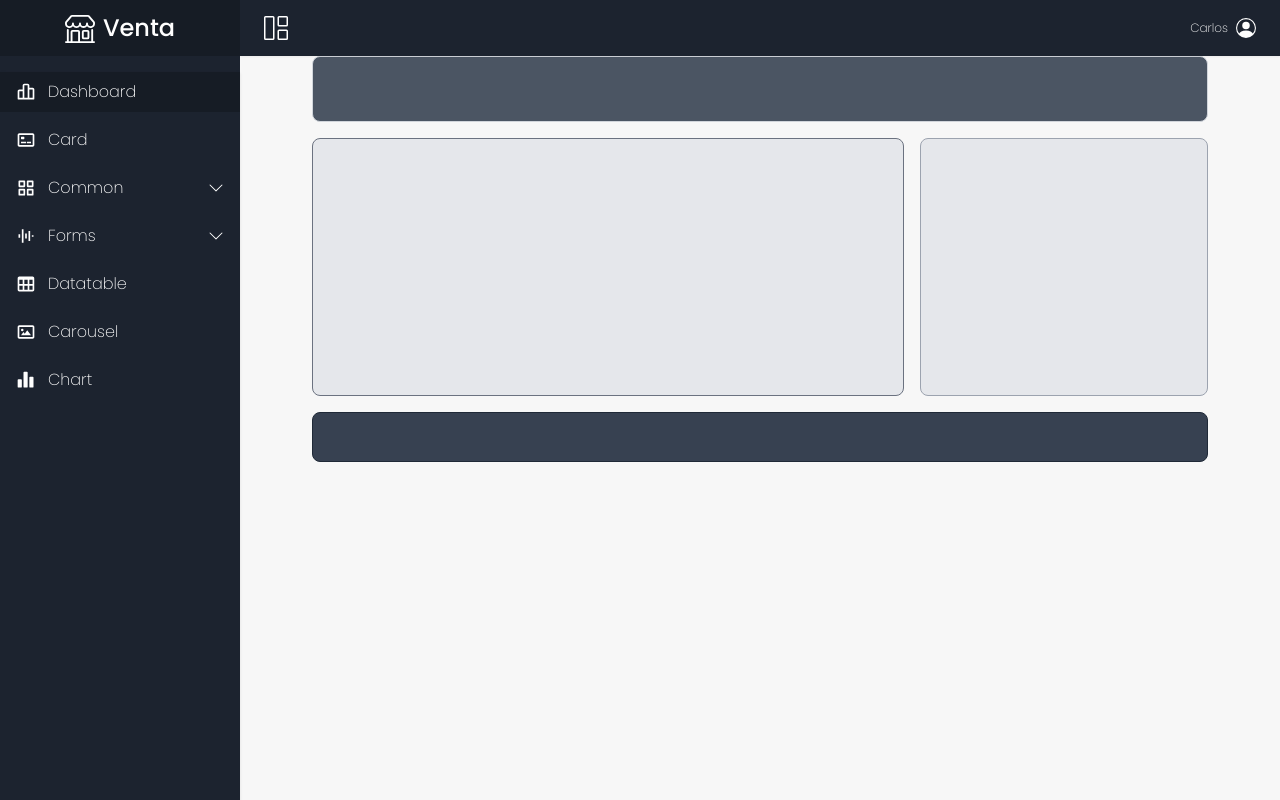
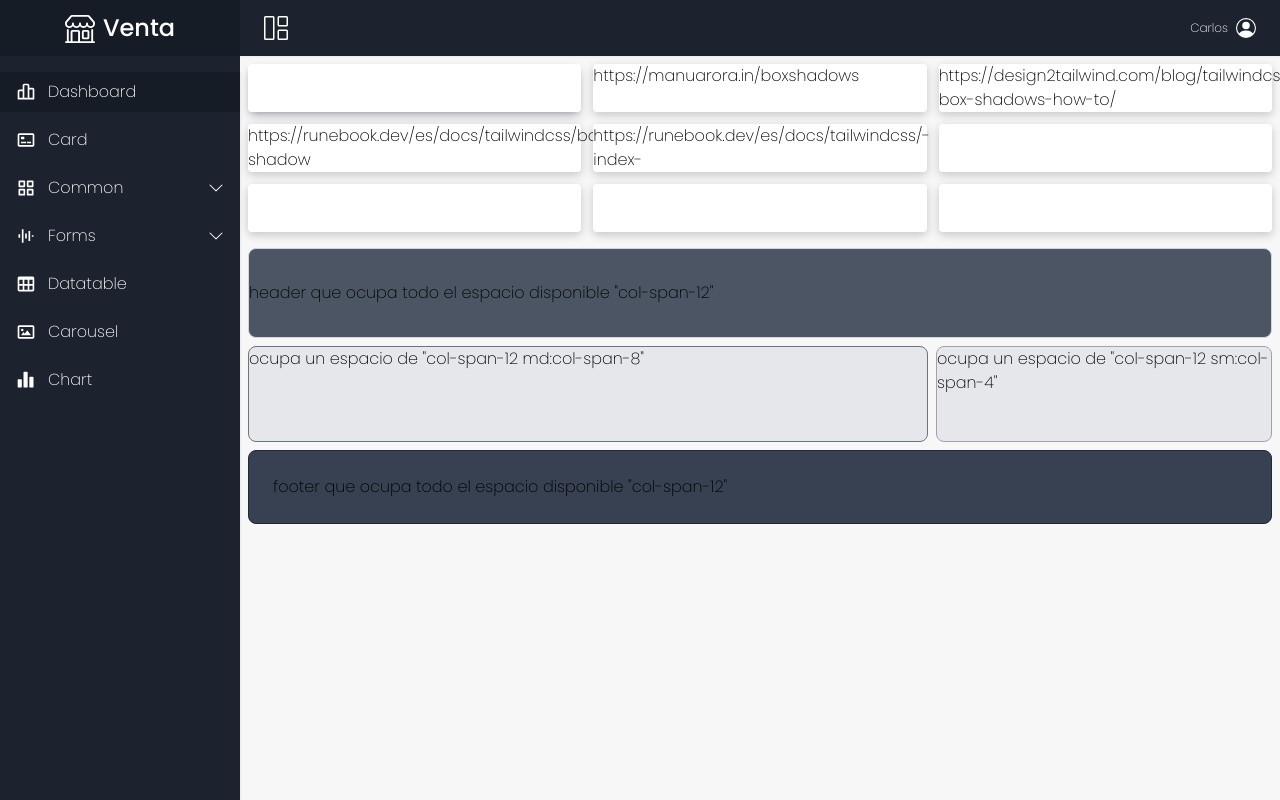
Before and after one commit to tucno21/dashbioard-react-tailwind, a React (Vite) app: page /dashboard in a window 1280 px wide. Built offline with nearby package versions, Linux system fonts and the light colour scheme.

Commit message:
uso de grid y shadow

```diff
--- a/src/pages/dasboard/Index.tsx
+++ b/src/pages/dasboard/Index.tsx
@@ -2,29 +2,41 @@
 
 const Index = () => {
     return (
-        // <div classNameName="max-w-sm rounded overflow-hidden shadow-lg">
-        //     <img classNameName="w-full" src="/img/card-top.jpg" alt="Sunset in the mountains" />
-        //     <div classNameName="px-6 py-4">
-        //         <div classNameName="font-bold text-xl mb-2">The Coldest Sunset</div>
-        //         <p classNameName="text-gray-700 text-base">
-        //             Lorem ipsum dolor sit amet, consectetur adipisicing elit. Voluptatibus quia, nulla! Maiores et perferendis eaque, exercitationem praesentium nihil.
-        //         </p>
-        //     </div>
-        // </div>
-        <div className="mx-auto grid max-w-4xl grid-cols-12 gap-4 ">
-            <div className="header col-span-12 rounded-lg border border-gray-300 bg-gray-600 py-8">
-
+        <>
+            <div className="p-2 grid grid-cols-1 md:grid-cols-2 lg:grid-cols-3 gap-3">
+                <div className="h-12 bg-white rounded shadow-[rgba(50,50,93,0.25)_0px_6px_12px_-2px,_rgba(0,0,0,0.3)_0px_3px_7px_-3px] "></div>
+                <div className="h-12 bg-white rounded shadow-[0_3px_10px_rgb(0,0,0,0.2)]">
+                    https://manuarora.in/boxshadows
+                </div>
+                <div className="h-12 bg-white rounded shadow-[0_3px_10px_rgb(0,0,0,0.2)] ">
+                    https://design2tailwind.com/blog/tailwindcss-box-shadows-how-to/
+                </div>
+                <div className="h-12 bg-white rounded shadow-[0_3px_10px_rgb(0,0,0,0.2)] ">
+                    https://runebook.dev/es/docs/tailwindcss/box-shadow
+                </div>
+                <div className="h-12 bg-white rounded shadow-[0_3px_10px_rgb(0,0,0,0.2)] ">
+                    https://runebook.dev/es/docs/tailwindcss/-index-
+                </div>
+                <div className="h-12 bg-white rounded shadow-[0_3px_10px_rgb(0,0,0,0.2)] "></div>
+                <div className="h-12 bg-white rounded shadow-[0_3px_10px_rgb(0,0,0,0.2)] "></div>
+                <div className="h-12 bg-white rounded shadow-[0_3px_10px_rgb(0,0,0,0.2)] "></div>
+                <div className="h-12 bg-white rounded shadow-[0_3px_10px_rgb(0,0,0,0.2)] "></div>
             </div>
-            <div className="col-span-12 rounded-lg border border-gray-500 bg-gray-200 p-32 sm:col-span-8">
-
+            <div className="mx-auto p-2 grid grid-cols-12 gap-2 ">
+                <div className="col-span-12 rounded-lg border border-gray-300 bg-gray-600 py-8">
+                    header que ocupa todo el espacio disponible "col-span-12"
+                </div>
+                <div className=" rounded-lg border border-gray-500 bg-gray-200 h-24  col-span-12 md:col-span-8">
+                    ocupa un espacio de "col-span-12 md:col-span-8"
+                </div>
+                <div className=" rounded-lg border border-gray-400 bg-gray-200 h-24 col-span-12 sm:col-span-4">
+                    ocupa un espacio de "col-span-12 sm:col-span-4"
+                </div>
+                <div className="col-span-12 rounded-lg border border-gray-800 bg-gray-700 p-6">
+                    footer que ocupa todo el espacio disponible "col-span-12"
+                </div>
             </div>
-            <div className="col-span-12 rounded-lg border border-gray-400 bg-gray-200 p-16 sm:col-span-4">
-
-            </div>
-            <div className="footer col-span-12 rounded-lg border border-gray-800 bg-gray-700 p-6">
-
-            </div>
-        </div>
+        </>
     )
 }
 
```
